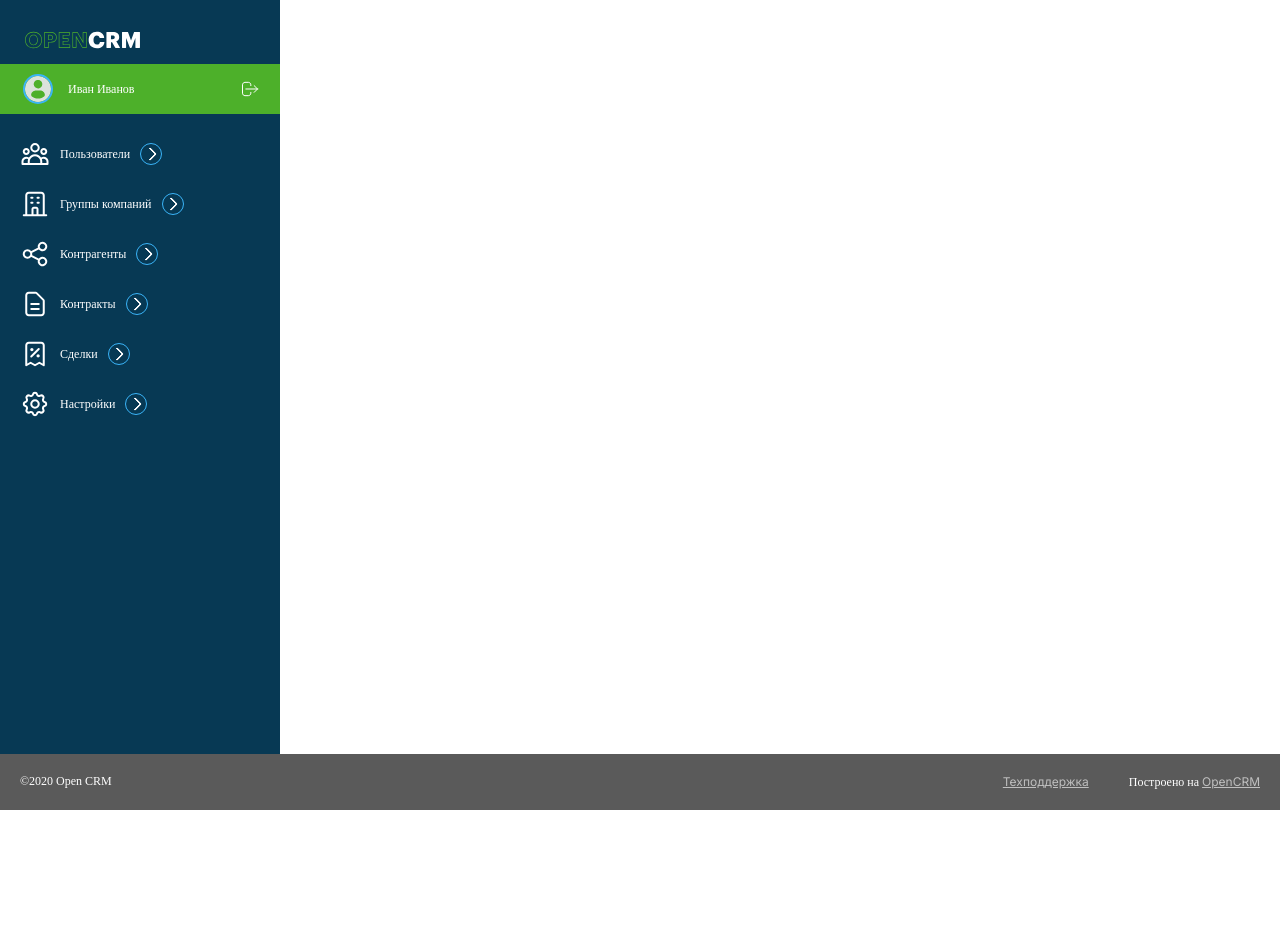
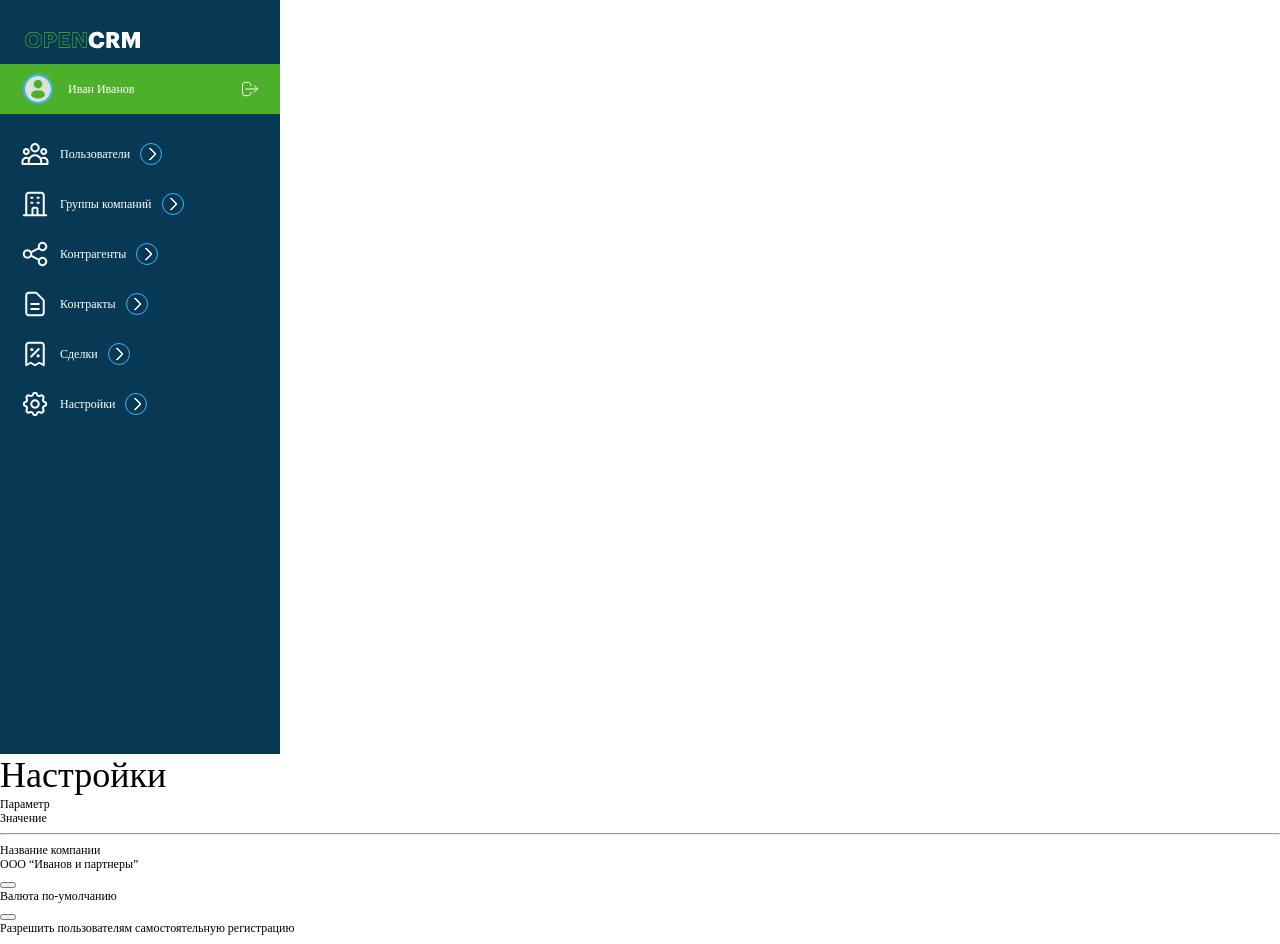
Before and after one commit to an1skat/OpenCrm, a React (Create React App) app: page /OpenCrm/settings in a window 1280 px wide. Shown: the top 944 px of the page. Before the commit the page ends 810 px from the top, so only its background shows below. Built offline with nearby package versions, Linux system fonts and the light colour scheme; a web font is replaced by a local one.

Commit message:
Работа с настройками 1 из 3

```diff
--- a/src/pages/Settings.js
+++ b/src/pages/Settings.js
@@ -4,7 +4,35 @@ import "../styles/settings.css"
 const Settings = () => {
     return (
         <>
-
+            <section className="settings">
+                <h1 className="settings-name">Настройки</h1>
+                <p className="settings-subtitle">Параметр</p>
+                <p className="settings-subtitle">Значение</p>
+                <hr className="settings-hr"></hr>
+                <ul className="list settings-list">
+                    <li className="settings-item">
+                        <p className="settings-item-text">Название компании</p>
+                        <p className="settings-item-text">ООО “Иванов и партнеры”</p>
+                        <button className="settings-item-btn">
+                            {/* свг */}
+                        </button>
+                    </li>
+                    <li className="settings-item">
+                        <p className="settings-item-text">Валюта по-умолчанию</p>
+                        {/* инпут с выбором чего то */}
+                        <button className="settings-item-btn">
+                            {/* свг */}
+                        </button>
+                    </li>
+                    <li className="settings-item">
+                        <p className="settings-item-text">Разрешить пользователям самостоятельную регистрацию</p>
+                        {/* 2 инпута с выбором да/нет (типо только 1 или только 2) */}
+                        <button className="settings-item-btn">
+                            {/* свг */}
+                        </button>
+                    </li>
+                </ul>
+        </section>
         </>
     )
 }
--- a/src/styles/settings.css
+++ b/src/styles/settings.css
@@ -0,0 +1,14 @@
+.settings-name {
+    font-size: 36px;
+    font-weight: 500;
+    line-height: 43px;
+}
+.settings-subtitle {
+    font-size: 12px;
+    font-weight: 500;
+    line-height: 14px;
+}
+.settings-item-text {
+    font-size: 12px;
+    line-height: 14px;
+}
--- a/src/styles/style.css
+++ b/src/styles/style.css
@@ -2,6 +2,7 @@
 @import url("https://fonts.googleapis.com/css2?family=Inter:wght@400;500;600&display=swap");
 :root {
   --accent-color: #4db02a;
+  --secondary-font-family: "Rubik";
 }
 * {
   box-sizing: border-box;
```
